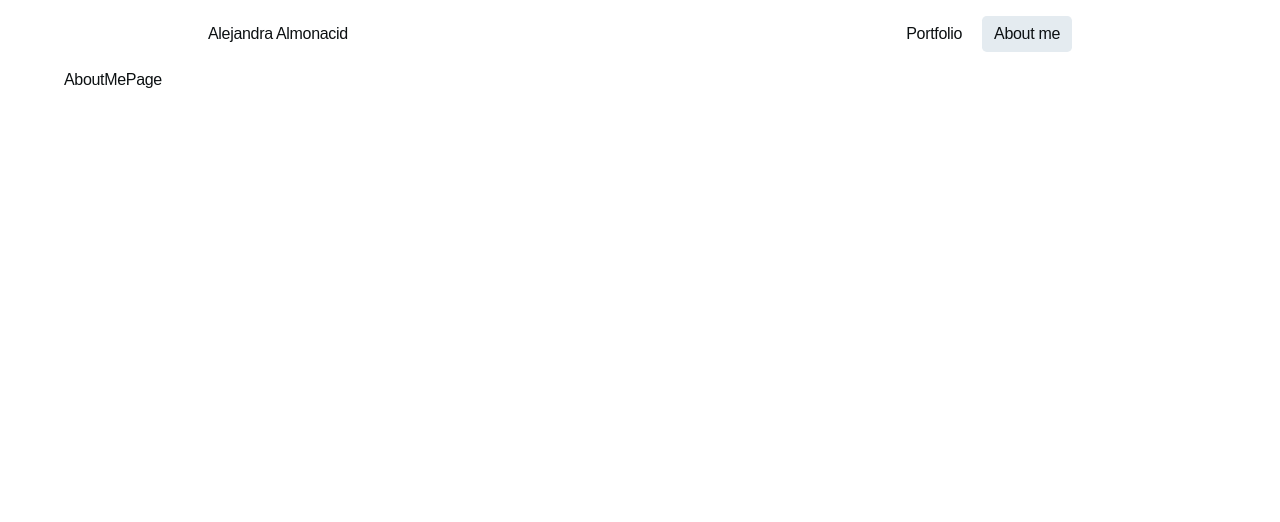
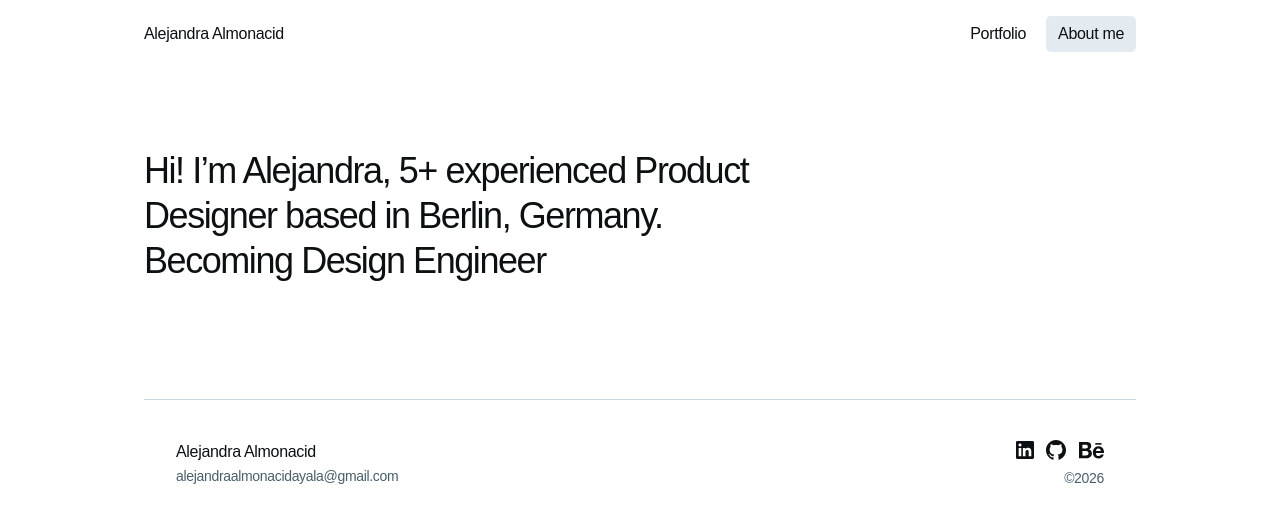
Before and after one commit to ale-almonacid/web-portfolio, a React (Vite) app: page /about-me in a window 1280 px wide. Shown: the top 522 px of the page. Built offline with nearby package versions, Linux system fonts and the light colour scheme.

Commit message:
fixes in about me page

```diff
--- /dev/null
+++ b/src/components/ProjectCardMobile.tsx
@@ -0,0 +1,9 @@
+
+
+function ProjectCardMobile() {
+  return (
+    <div>ProjectCardMobile</div>
+  )
+}
+
+export default ProjectCardMobile
--- a/src/pages/AboutMePage.tsx
+++ b/src/pages/AboutMePage.tsx
@@ -1,10 +1,64 @@
 import Navbar from "@/components/Navbar"
+
+import Linkedin from "@/assets/linkedin.svg"
+import Github from "@/assets/github.svg"
+import Behance from "@/assets/behance.svg"
 
 function AboutMePage() {
   return (
-    <div id="Page container" className="max-w-6xl mx-auto">
+    <div id="Page container" className="">
       <Navbar/>
-      <p>AboutMePage</p>
+
+
+      {/* Hero */}
+        <section id="hero" className="flex flex-col justify-between pt-20 pb-5 px-36 mx-auto max-w-[1920px]">
+
+            <div className="pb-24">
+          <h1 className="max-w-2xl text-4xl leading-tight font-normal text-foreground tracking-[-.04em]">
+            Hi! I’m Alejandra,
+            5+ experienced Product Designer based in Berlin, Germany. Becoming Design Engineer
+          </h1>
+
+
+
+
+            </div>
+
+
+        </section>
+
+       {/* Footer */}
+      <footer className="  mx-auto max-w-[1920px]">
+
+        <div className="flex items-end justify-between mx-36 py-10 px-8 border-t border-border">
+
+        <div>
+          <p className="text-foreground">Alejandra Almonacid</p>
+          <a
+            href="mailto:alejandraalmonacidayala@gmail.com"
+            className="text-sm text-muted-foreground hover:text-foreground"
+          >
+            alejandraalmonacidayala@gmail.com
+          </a>
+        </div>
+        <div className="flex flex-col items-end gap-2">
+          <div className="flex items-center gap-3 text-foreground">
+            <a href="https://www.linkedin.com/in/alejandraalmonacid/" aria-label="LinkedIn" target="_blank">
+              <img src={Linkedin} alt="" />
+            </a>
+            <a href="https://github.com/ale-almonacid" aria-label="GitHub" target="_blank">
+              <img src={Github} alt="" />
+            </a>
+            <a href="https://www.behance.net/alejandraalmonacid" aria-label="Behance" target="_blank" className="font-bold">
+              <img src={Behance} alt="" />
+            </a>
+          </div>
+          <p className="text-sm text-muted-foreground">©2026</p>
+        </div>
+
+        </div>
+
+      </footer>
       </div>
   )
 }
--- a/src/pages/HomePage.tsx
+++ b/src/pages/HomePage.tsx
@@ -17,7 +17,9 @@ function HomePage() {
 
       <Navbar/>
       {/* Hero */}
-        <section id="hero" className="pt-20 pb-24 px-36 mx-auto max-w-[1920px]">
+        <section id="hero" className="flex flex-col justify-between pt-20 pb-5 px-36 mx-auto max-w-[1920px]">
+
+            <div className="pb-24">
           <h1 className="max-w-2xl text-4xl leading-tight font-normal text-foreground tracking-[-.04em]">
             Product Designer · Design Engineer building products with purpose
             and sweat over <span className="text-brand">details</span>
@@ -28,11 +30,15 @@ function HomePage() {
           >
             More about me <ArrowUpRight className="size-4" />
           </NavLink>
+
+            </div>
+
+          <p className="text-brand tracking-[0.25em] uppercase">Selected Work</p>
         </section>
 
         {/* project section */}
         <section>
-            <div className="mt-10 flex flex-col gap-8">
+            <div className=" flex flex-col gap-8">
   {projects.map((project) => (
     <ProjectCardDesktop key={project.slug} project={project} />
   ))}
@@ -68,8 +74,6 @@ function HomePage() {
 
         <div className="flex items-end justify-between mx-36 py-10 px-8 border-t border-border">
 
-
-
         <div>
           <p className="text-foreground">Alejandra Almonacid</p>
           <a
```
